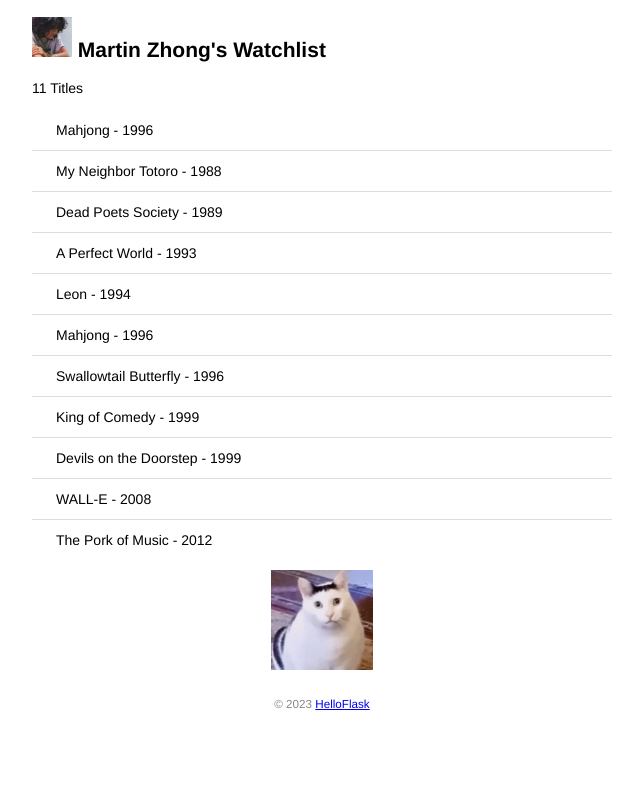
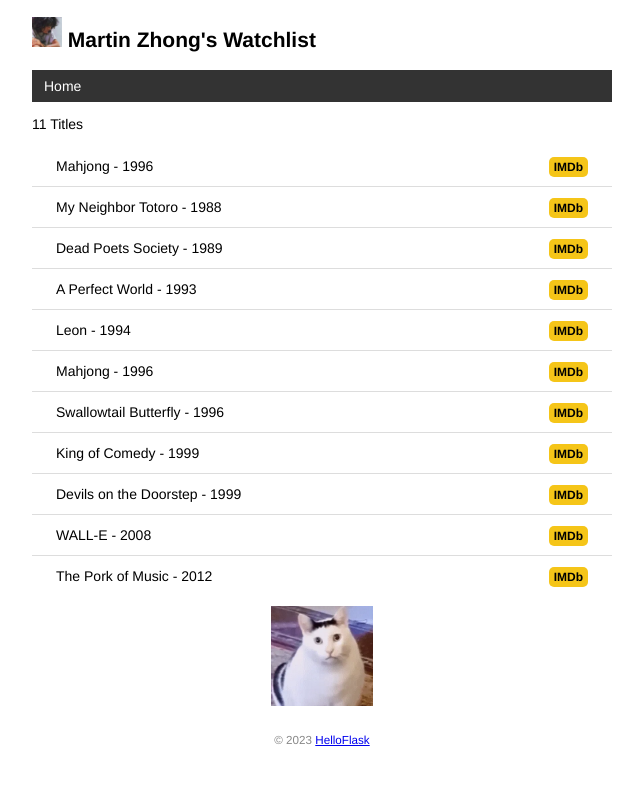
Before and after one commit to TiancaiMartin/watchlist, a Flask app: page / in a window 1280 px wide. Shown: the top 785 px of the page, without its empty margins (318-961 px from the left). Run offline with Flask 3, Linux system fonts and the light colour scheme.

Commit message:
Add base template and error template

```diff
--- a/app.py
+++ b/app.py
@@ -73,10 +73,17 @@ def forge():
     db.session.commit()
     click.echo('Done.')
 
+@app.context_processor
+def inject_user():
+    # 函数名可以随意修改
+    user = User.query.first()
+    return dict(user=user)
+    # 需要返回字典，等同于return {'user': user}
+
 @app.errorhandler(404)  # 传入要处理的错误代码
 def page_not_found(e):  # 接受异常对象作为参数
-    user = User.query.first()
-    return render_template('404.html', user=user), 404 # 返回模板和状态码
+    return render_template('404.html'), 404
+    # 返回模板和状态码
 
 @app.cli.command()  # 注册为命令
 @click.option('--drop', is_flag=True, help='Create after drop.')
@@ -91,9 +98,8 @@ def initdb(drop):
 
 @app.route('/')
 def index():
-    user = User.query.first()  # 读取用户记录
     movies = Movie.query.all()  # 读取所有电影记录
-    return render_template('index.html', user=user, movies=movies)
+    return render_template('index.html', movies=movies)
 
 
 @app.route('/user/<name>')
--- a/static/style.css
+++ b/static/style.css
@@ -14,7 +14,7 @@ padding: 10px;
 }
 /* 头像 */
 .avatar {
-width: 40px;
+width: 30px;
 }
 
 /* 电影列表 */
@@ -37,9 +37,47 @@ border-bottom:none;
 .movie-list li:hover {
 background-color: #f8f9fa;
 }
+
 /* bruh猫图片 */
 .bruh {
 display: block;
 margin: 0 auto;
 height: 100px;
 }
+
+/* 导航栏 */
+nav ul {
+list-style-type: none;
+margin: 0;
+padding: 0;
+overflow: hidden;
+background-color: #333;
+}
+nav li {
+float: left;
+}
+nav li a {
+display: block;
+color: white;
+text-align: center;
+padding: 8px 12px;
+text-decoration: none;
+}
+nav li a:hover {
+background-color: #111;
+}
+
+.float-right {
+float: right;
+}
+
+/* IMDb评分 */
+.imdb {
+font-size: 12px;
+font-weight: bold;
+color: black;
+text-decoration: none;
+background: #F5C518;
+border-radius: 5px;
+padding: 3px 5px;
+}
--- /dev/null
+++ b/templates/base.html
@@ -0,0 +1,27 @@
+<!DOCTYPE html>
+<html lang="en">
+<head>
+{% block head %}
+<meta charset="utf-8">
+<meta name="viewport" content="width=device-width, initial-scale=1.0">
+<title>{{ user.name }}'s Watchlist</title>
+<link rel="icon" href="{{ url_for('static', filename='favicon.ico') }}">
+<link rel="stylesheet" href="{{ url_for('static', filename='style.css') }}" type="text/css">
+{% endblock %}
+</head>
+<body>
+<h2>
+<img alt="Avatar" class="avatar" src="{{ url_for('static', filename='images/avatar.png') }}">
+{{ user.name }}'s Watchlist
+</h2>
+<nav>
+<ul>
+<li><a href="{{ url_for('index') }}">Home</a></li>
+</ul>
+</nav>
+{% block content %}{% endblock %}
+<footer>
+<small>&copy; 2023 <a href="http://helloflask.com/tutorial">HelloFlask</a></small>
+</footer>
+</body>
+</html>
--- a/templates/index.html
+++ b/templates/index.html
@@ -1,27 +1,14 @@
-<!DOCTYPE html>
-<html lang="en">
-<head>
-<meta charset="utf-8">
-<title>{{ user.name }}'s Watchlist</title>
-<link rel="icon" href="{{ url_for('static', filename='favicon.ico')}}">
-<link rel="stylesheet" href="{{ url_for('static', filename='style.css') }}" type="text/css">
-</head>
-<body>
-<h2>
-	<img alt="Avatar" class="avatar" src="{{ url_for('static', filename='images/avatar.png') }}">
-	{{ user.name }}'s Watchlist
-</h2>
-
-{# 使用 length 过滤器获取 movies 变量的长度 #}
+{% extends 'base.html' %}
+{% block content %}
 <p>{{ movies|length }} Titles</p>
 <ul class="movie-list">
-{% for movie in movies %} {# 迭代 movies 变量 #}
-<li>{{ movie.title }} - {{ movie.year }}</li> {# 等同于movie['title'] #}
-{% endfor %} {# 使用 endfor 标签结束 for 语句 #}
+{% for movie in movies %}
+<li>{{ movie.title }} - {{ movie.year }}
+<span class="float-right">
+<a class="imdb" href="https://www.imdb.com/find?q={{movie.title }}" target="_blank" title="Find this movie on IMDb"> IMDb</a>
+</span>
+</li>
+{% endfor %}
 </ul>
-<img alt="Bruh Cat" class="bruh" src="{{ url_for('static', filename='images/bruh.gif') }}">
-<footer>
-<small>&copy; 2023 <a href="http://helloflask.com/tutorial">HelloFlask</a></small>
-</footer>
-</body>
-</html>
+<img alt="Bruh Cat" class="bruh" src="{{ url_for('static', filename='images/bruh.gif') }}" title="Bruh~">
+{% endblock %}
```
Also changed, not shown: templates/404.html (+3 -18 lines), 1 other file.
